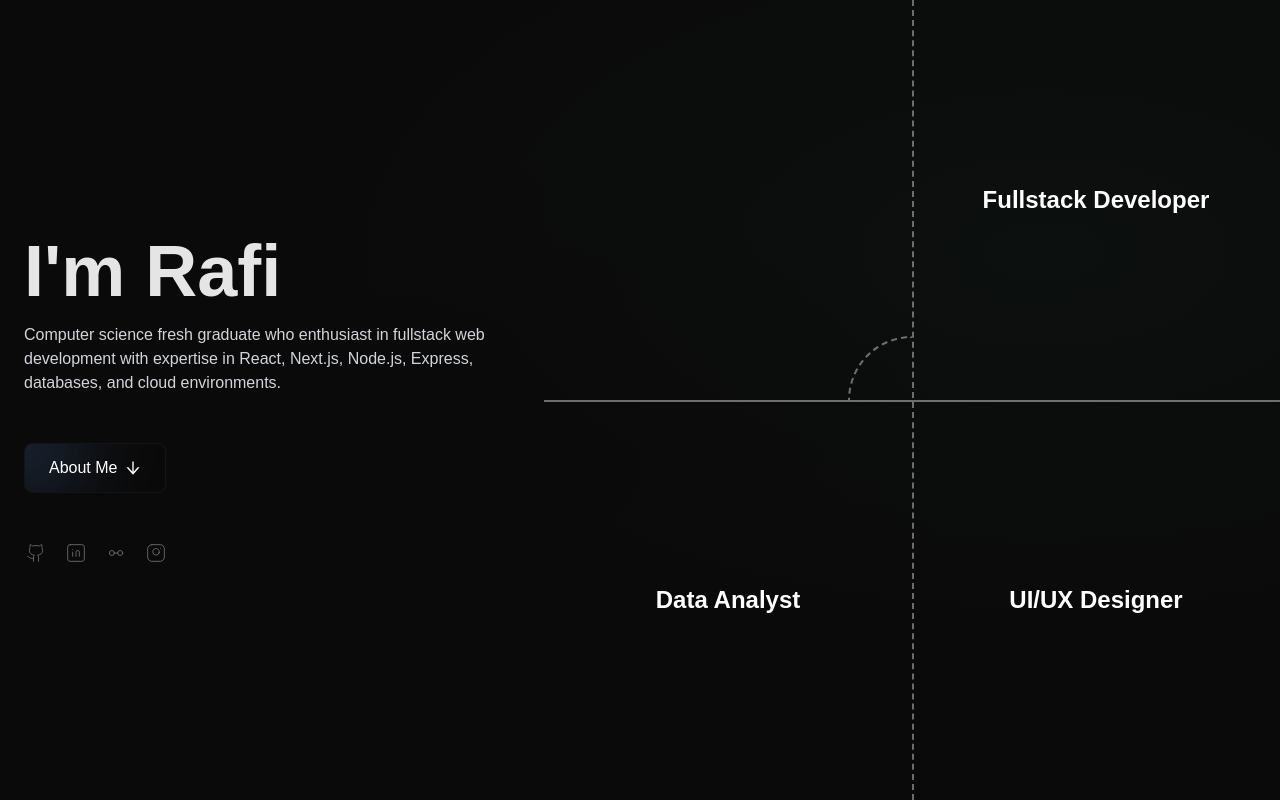
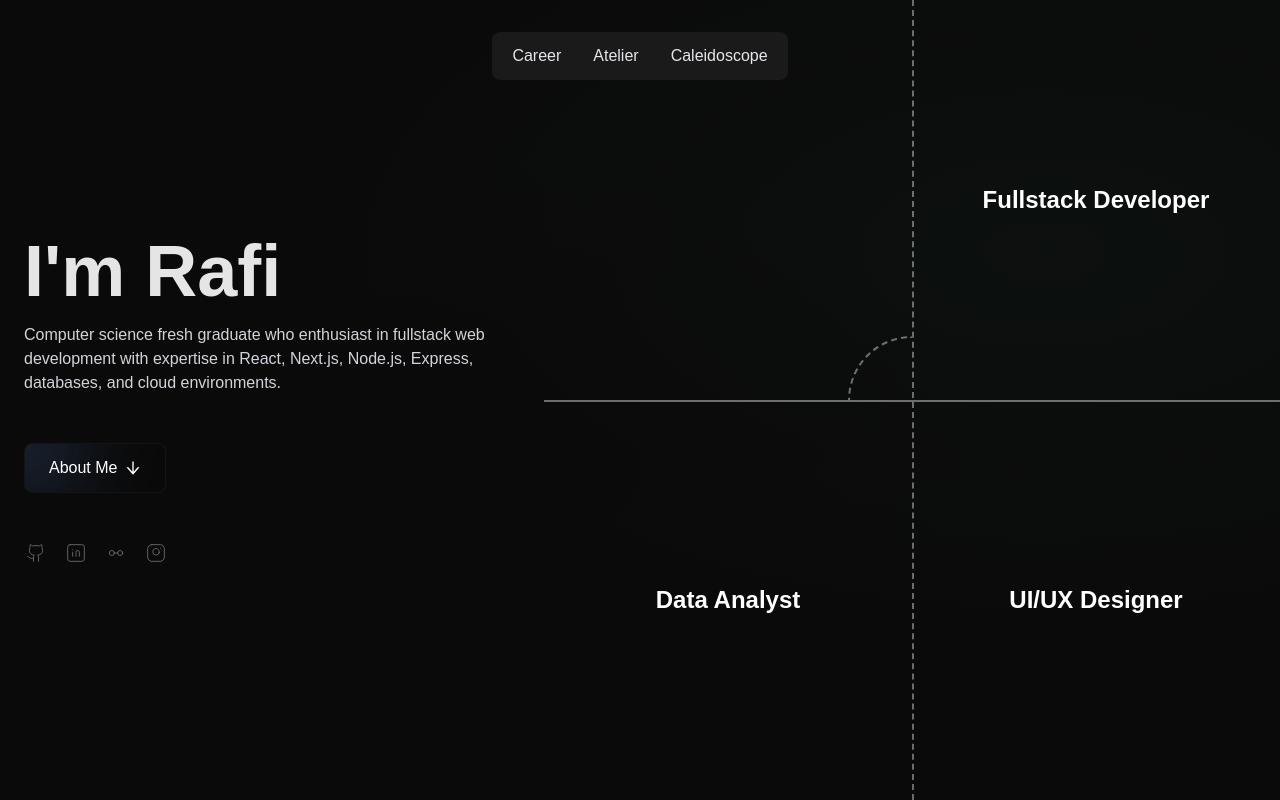
Before and after one commit to rihitoRiku/rikunaru, a Next.js app: page / in a window 1280 px wide. Shown: the top 800 px of the page. Built offline with nearby package versions, Linux system fonts and the light colour scheme; a web font is replaced by a local one.

Commit message:
Deployment bug fixes 12

```diff
--- a/src/app/layout.jsx
+++ b/src/app/layout.jsx
@@ -6,7 +6,7 @@ import {
   Inter,
 } from "next/font/google";
 import "./globals.css";
-// import Navbar from "@/app/components/Navbar";
+import Navbar from "@/app/components/Navbar";
 import Footer from "@/app/components/Footer";
 
 const geistSans = Geist({
@@ -41,7 +41,7 @@ export default function RootLayout({ children }) {
       <body
         className={`${geistSans.variable} ${geistMono.variable} ${rethinkSans.variable} ${passionsConflict.variable} antialiased`}
       >
-        {/* <Navbar /> */}
+        <Navbar />
         {children}
         <Footer />
       </body>
```
